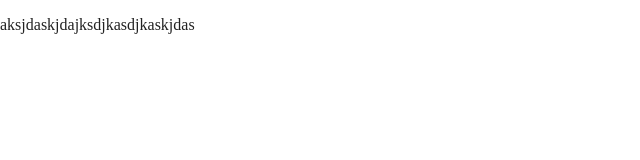
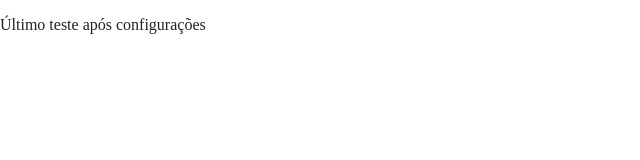
Before and after one commit to joaopaulo-web/locacarros, a website built with Parcel: page index.html in a window 1280 px wide. Shown: the full height of the page, 0-640 px from the left. Built offline with nearby package versions, Linux system fonts and the light colour scheme.

Commit message:
Alteração do p main após configurações

```diff
--- a/index.html
+++ b/index.html
@@ -25,7 +25,7 @@
 <body>
 
   <!-- Add your site or application content here -->
-  <p>aksjdaskjdajksdjkasdjkaskjdas</p>
+  <p>Último teste após configurações</p>
   <script src="js/vendor/modernizr-3.11.2.min.js"></script>
   <script src="js/plugins.js"></script>
   <script src="js/main.js"></script>
```
